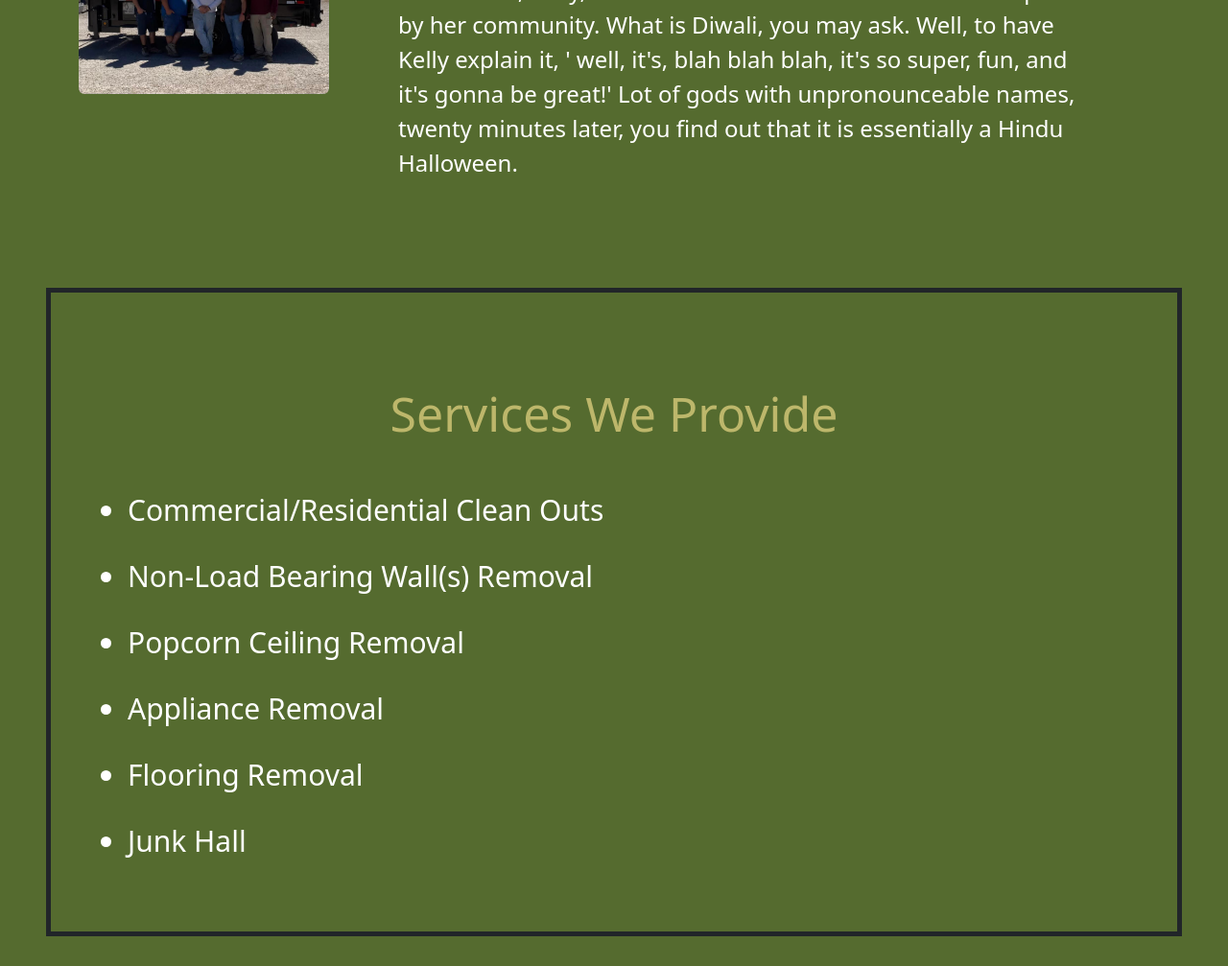
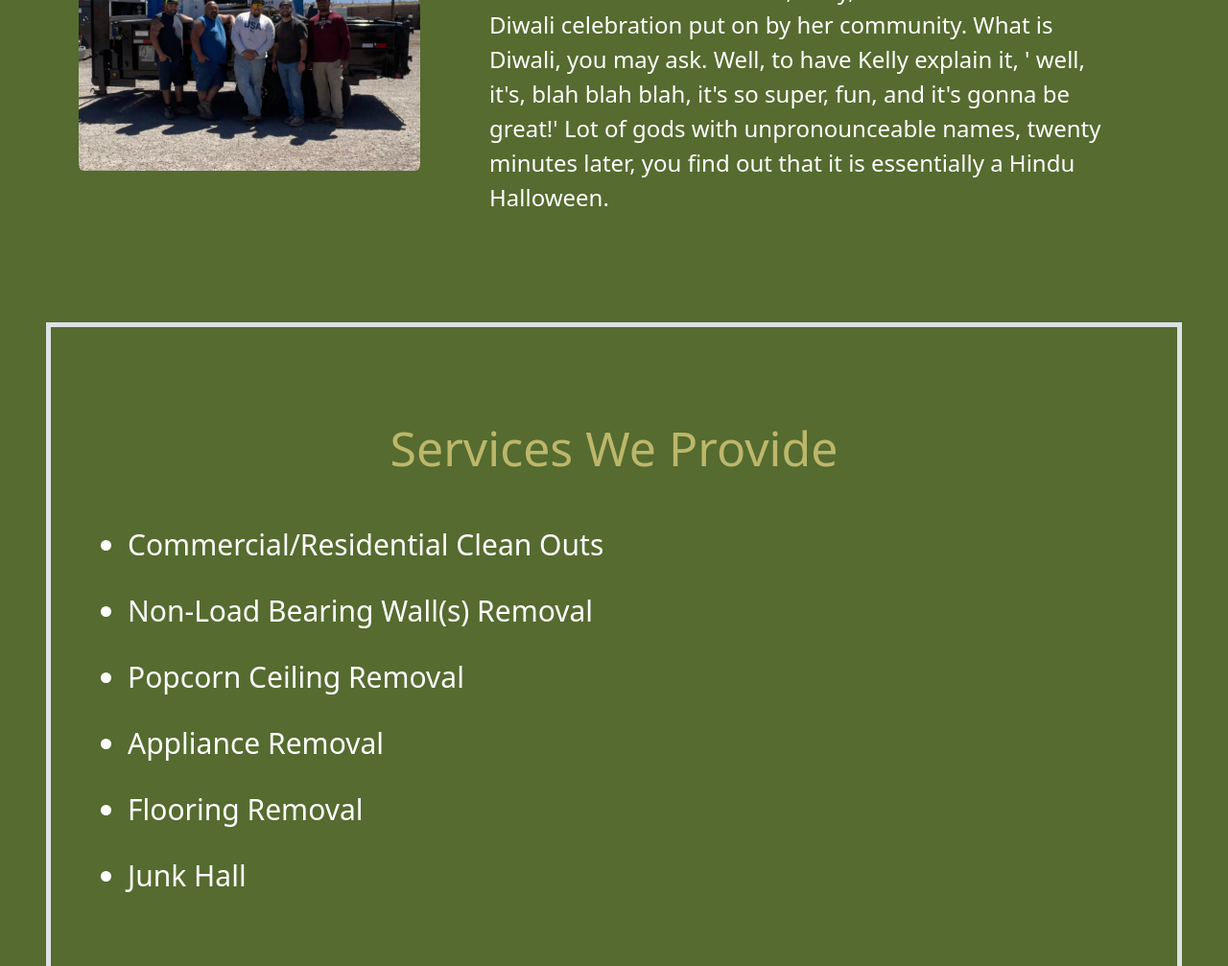
Before and after one commit to joshfoley21/construction-dummies-pwp, a plain HTML site: page documentation/index.html in a window 1280 px wide. Shown: the part 640-1647 px from the top of the page at 96% size. Drawn offline with nearby package versions, Linux system fonts and the light colour scheme.

Commit message:
resized about us photo, changed border color

```diff
--- a/documentation/index.html
+++ b/documentation/index.html
@@ -47,12 +47,12 @@
   <h1>About Us</h1>
   <div class="container">
     <div class="row">
-      <div class="col-lg-3 text-center">
+      <div class="col-lg-4 text-center">
         <img src="Images/aboutUsPicture.jpg" class="img-fluid rounded" alt="About Us"
              width="500"
              height="500">
       </div>
-      <div class="col-lg-9 fs-4 ">
+      <div class="col-lg-8 fs-4 ">
         <p class="px-5" id="aboutUsText">I wish there was a way to know you're in the good old days before you've actually left them. Tonight, one of our most ethnic co-workers, Kelly, has invited us all to a Diwali celebration put on by her community. What is Diwali, you may ask. Well, to have Kelly explain it, ' well, it's, blah blah blah, it's so super, fun, and it's gonna be great!' Lot of gods with unpronounceable names, twenty minutes later, you find out that it is essentially a Hindu Halloween.</p>
       </div>
     </div>
@@ -61,7 +61,7 @@
 
 <!--LIST OF SERVICES-->
 
-<div class="container-flex border border-5 border-dark m-5 p-5" id="servicesSection">
+<div class="container-flex border border-5 m-5 p-5" id="servicesSection">
   <div class="row">
     <div class="col">
       <h1 class="mt-5" id="servicesHeader">Services We Provide</h1>
```
Also changed, not shown: documentation/style.css (line endings or trailing spaces).
